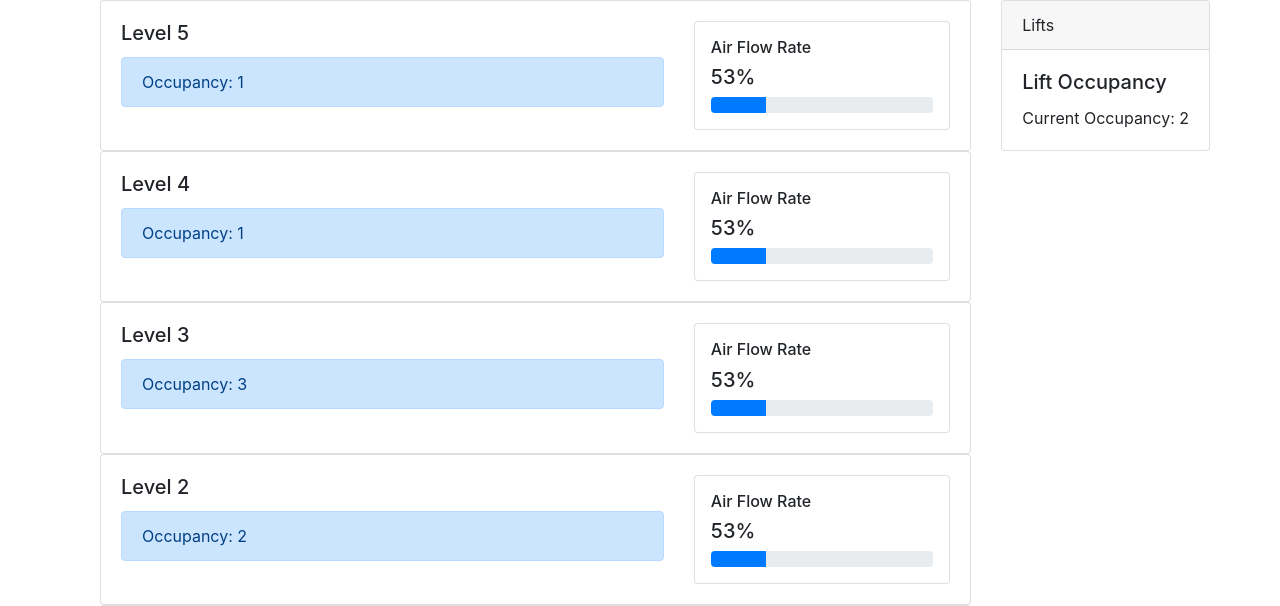
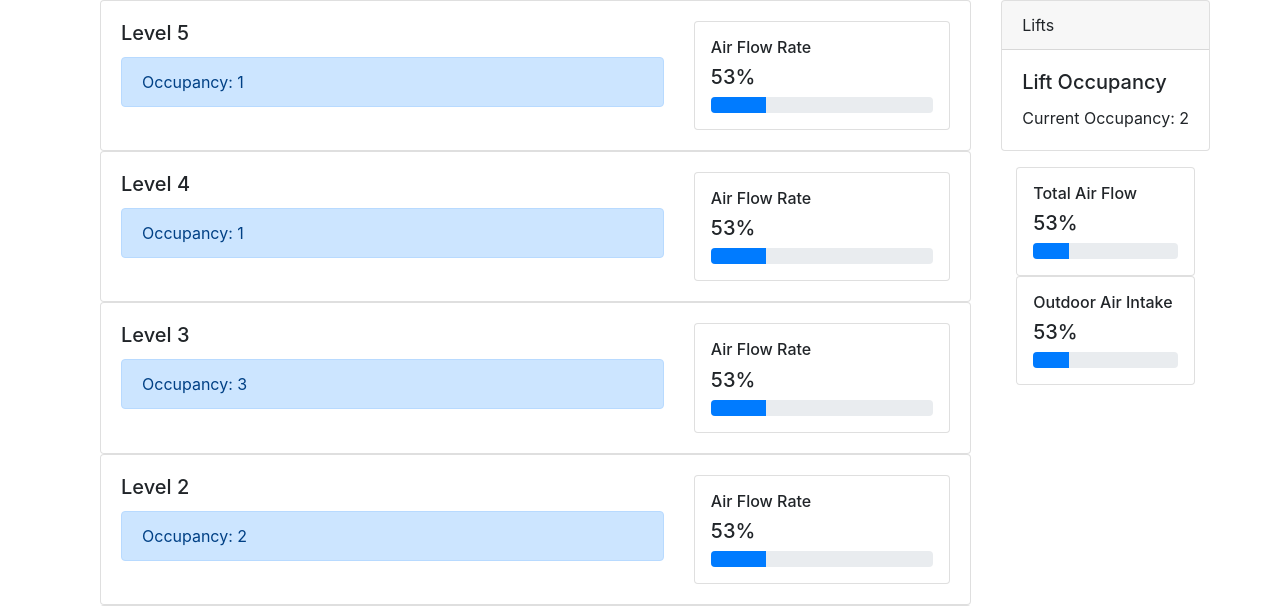
Before and after one commit to ActualNugget/project-aeras, a Flask app: page / in a window 1280 px wide. Shown: the part 56-662 px from the top of the page. Run offline with Flask 3, Linux system fonts and the light colour scheme; some libraries are stand-ins or nearby versions.

Commit message:
Added new widgets to home

```diff
--- a/V2/templates/base.html
+++ b/V2/templates/base.html
@@ -3,7 +3,7 @@
     <head>
         <meta charset="utf-8" />
         <meta name="viewport" content="'width=device-width, initial-scale=1" />
-        <meta http-equiv="refresh" content="3">
+        <meta http-equiv="refresh" content="">
         <link
             rel="stylesheet"
             href="https://stackpath.bootstrapcdn.com/bootstrap/4.4.1/css/bootstrap.min.css"
--- a/V2/templates/home.html
+++ b/V2/templates/home.html
@@ -164,7 +164,28 @@
                   <p class="card-text">Current Occupancy: {{gen_total["lift"]}}</p>
                 </div>
               </div>
-
+              <div class="col">
+                <div class="card p-3">
+                  <div>
+                    <h6>Total Air Flow</h6>
+                    <h5>53%<span></span></h5>
+                    <div class="progress">
+                      <div class="progress-bar bg-c-red" style="width: 25%"></div>
+                    </div>
+                  </div>
+                </div>
+              </div>
+              <div class="col">
+                <div class="card p-3">
+                  <div>
+                    <h6>Outdoor Air Intake</h6>
+                    <h5>53%<span></span></h5>
+                    <div class="progress">
+                      <div class="progress-bar bg-c-red" style="width: 25%"></div>
+                    </div>
+                  </div>
+                </div>
+              </div>
         </div>
     </div>
 </div>
```
